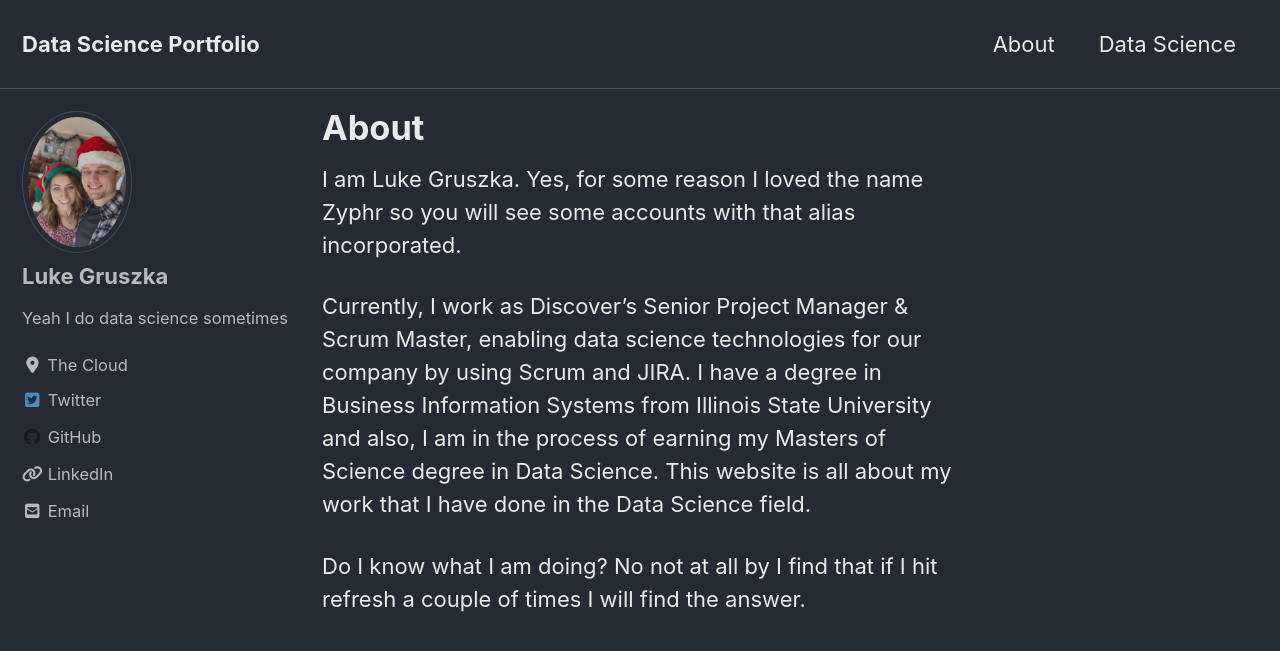
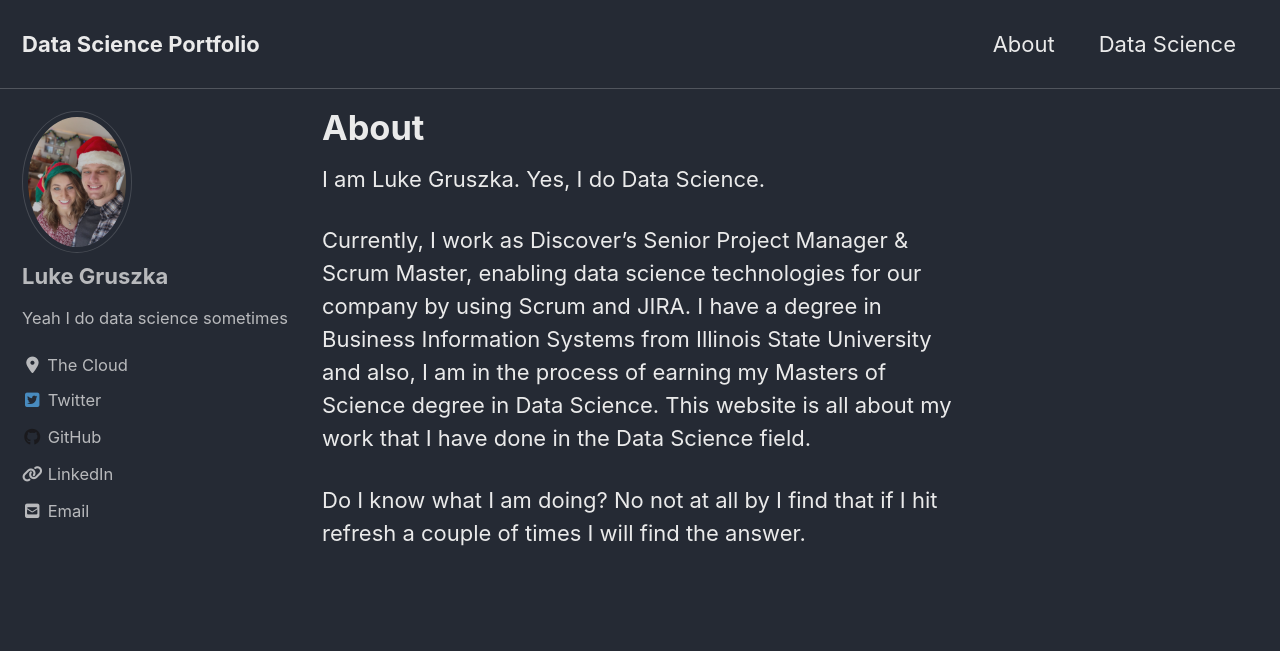
Before and after one commit to SudoZyphr/sudozyphr.github.io, a Jekyll site: the page built from _pages/about.md, in a window 1280 px wide and 900 px high. Shown: the top 651 px of the window. Built offline with Jekyll 4.4.1, drawn with Linux system fonts in a browser that asks for light colours; cached includes are drawn as plain includes; nearby versions of some CDN libraries.

Commit message:
Update about.md

```diff
--- a/_pages/about.md
+++ b/_pages/about.md
@@ -3,7 +3,7 @@
 permalink: /about/
 ---
 
-I am Luke Gruszka. Yes, for some reason I loved the name Zyphr so you will see some accounts with that alias incorporated.
+I am Luke Gruszka. Yes, I do Data Science.
 
 Currently, I work as Discover's Senior Project Manager & Scrum Master, enabling data science technologies for our company by using Scrum and JIRA. I have a degree in Business Information Systems from Illinois State University and also, I am in the process of earning my Masters of Science degree in Data Science. This website is all about my work that I have done in the Data Science field.
 
```
